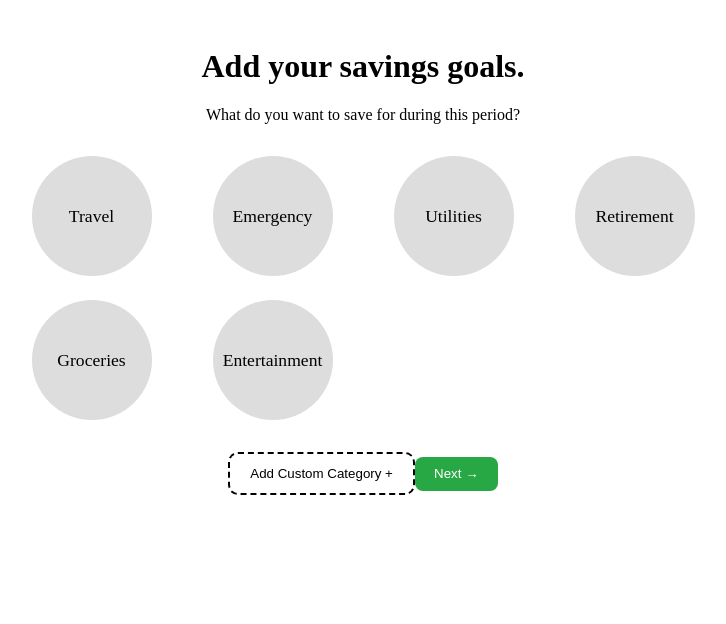
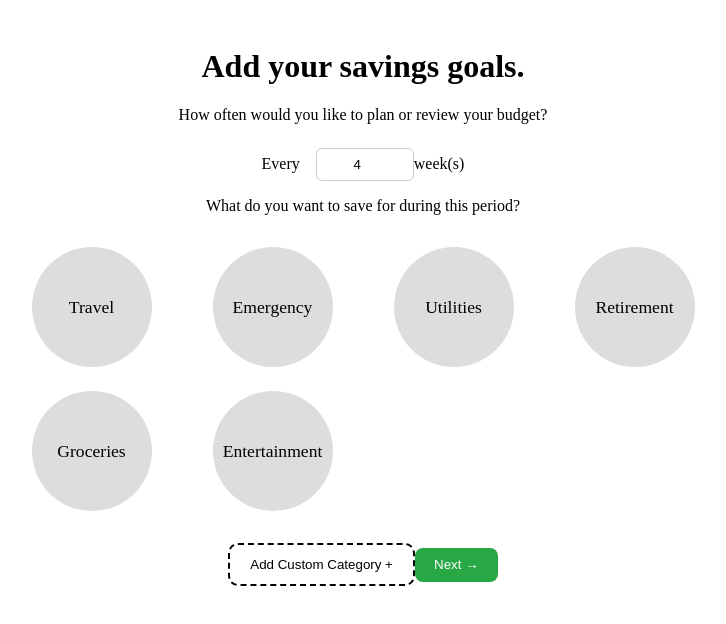
Before and after one commit to inisperos/sunny-savings, a React (Vite) app: page /categories in a window 1280 px wide. Shown: the top 624 px of the page, without its empty margins (277-1003 px from the left). Built offline with nearby package versions, Linux system fonts and the light colour scheme.

Commit message:
add adjustable timeframe for budget (by week)

```diff
--- a/src/pages/SelectCategoriesPage.jsx
+++ b/src/pages/SelectCategoriesPage.jsx
@@ -4,6 +4,7 @@ import { useNavigate } from "react-router-dom";
 export default function SelectBudgetCategories({ plans, setPlans }) {
   const navigate = useNavigate();
 
+  const [selectedTimeframeInWeeks, setSelectedTimeframeInWeeks] = useState(4);
   const [selectedCategories, setSelectedCategories] = useState([]);
   const [customCategories, setCustomCategories] = useState([]);
   const [showPopup, setShowPopup] = useState(false);
@@ -55,6 +56,7 @@ export default function SelectBudgetCategories({ plans, setPlans }) {
       updatedPlans[updatedPlans.length - 1] = {
         ...updatedPlans[updatedPlans.length - 1],
         categories: allCategories,
+        budgetTimeframeInWeeks: selectedTimeframeInWeeks,
       };
 
       setPlans(updatedPlans);
@@ -82,8 +84,35 @@ export default function SelectBudgetCategories({ plans, setPlans }) {
   return (
     <div style={{ textAlign: "center", marginTop: "3rem" }}>
       <h1>Add your savings goals.</h1>
+
+      <p>How often would you like to plan or review your budget?</p>
+
+      {/* Timeframe input */}
+      <div style={{ marginTop: "1.5rem" }}>
+        <label htmlFor="timeframe">
+          Every
+        </label>
+        <input
+          id="timeframe"
+          type="number"
+          min="1"
+          value={selectedTimeframeInWeeks}
+          onChange={(e) => setSelectedTimeframeInWeeks(Number(e.target.value))}
+          style={{
+            marginLeft: "1rem",
+            padding: "0.5rem",
+            width: "80px",
+            border: "1px solid #ccc",
+            borderRadius: "6px",
+            textAlign: "center",
+          }}
+        />
+        <label htmlFor="timeframe">
+          week(s)
+        </label>
+      </div>
+
       <p>What do you want to save for during this period?</p>
-
       {/* Circles grid */}
       <div
         style={{
```
